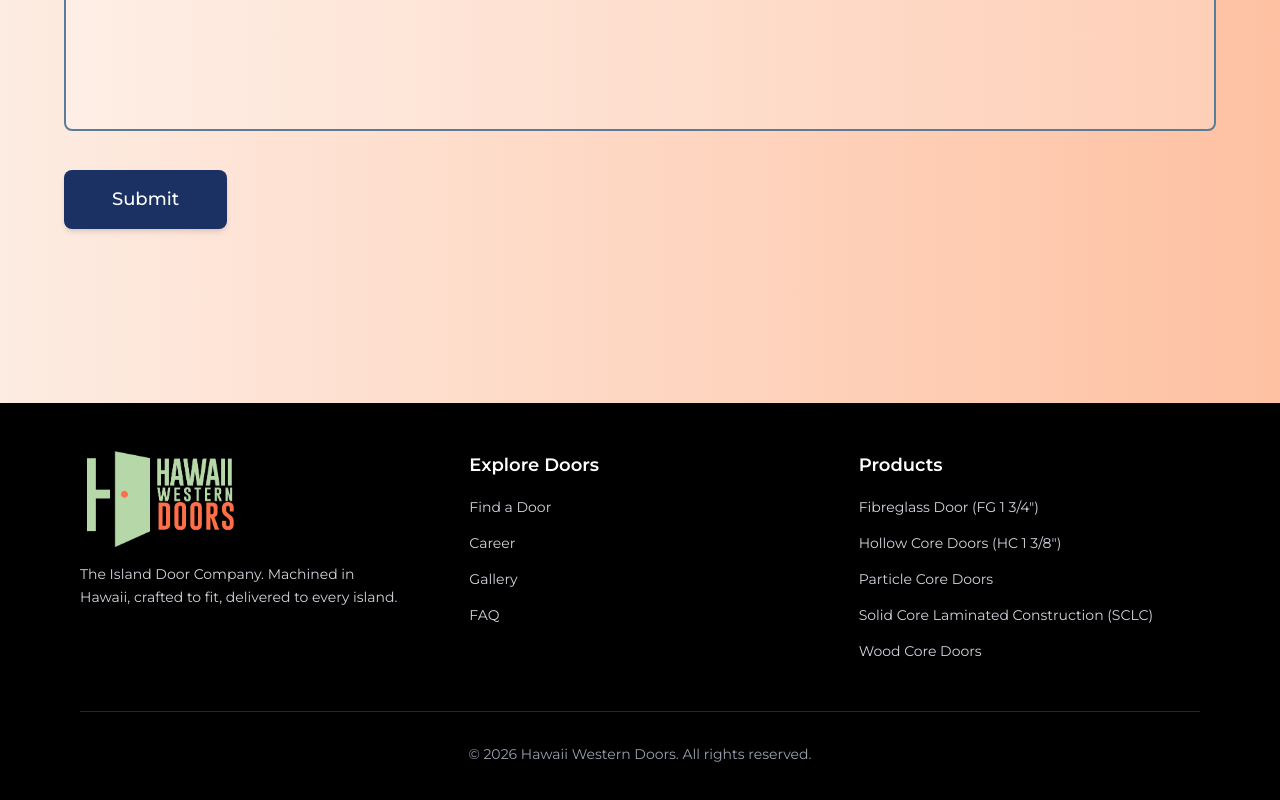
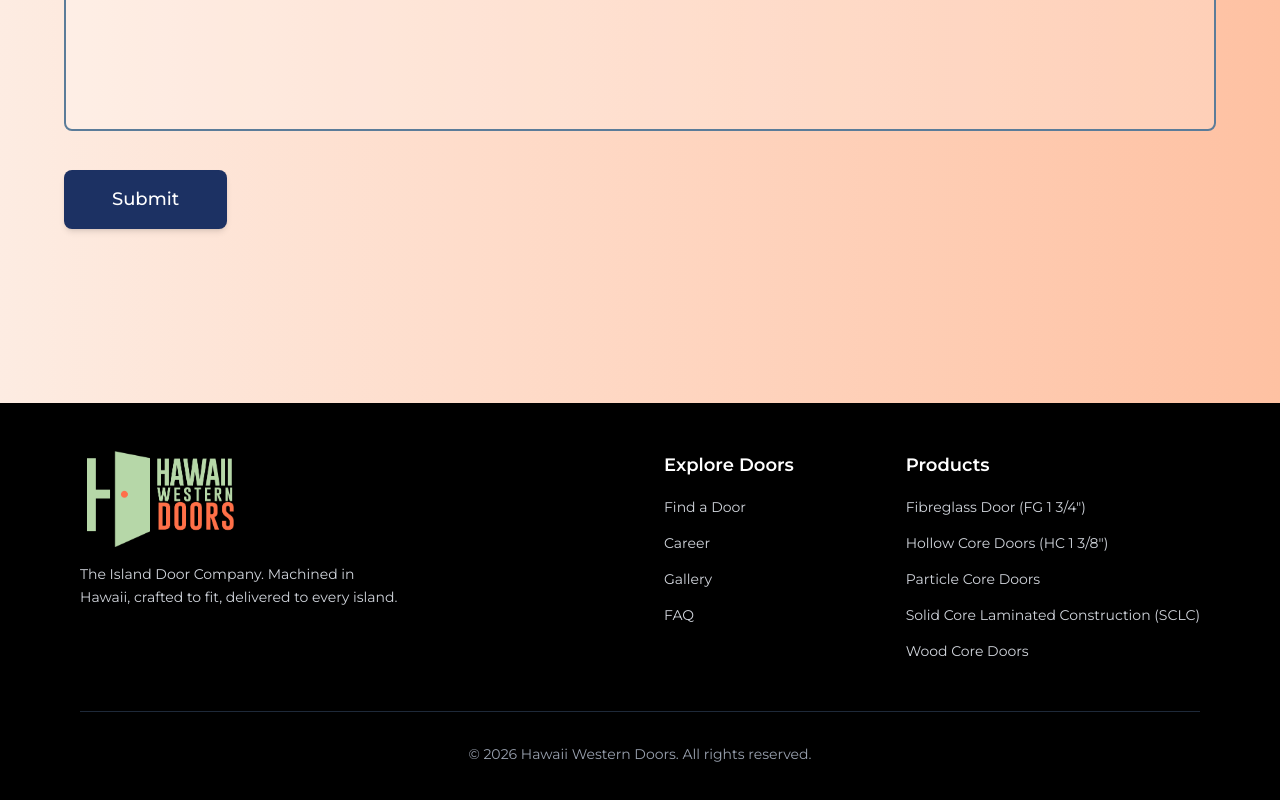
Before and after one commit to iamjuu/hawaii-door, a Next.js app: page /form in a window 1280 px wide. Shown: the part 471-1271 px from the top of the page. Built offline with nearby package versions, Linux system fonts and the light colour scheme; a web font is replaced by a local one.

Commit message:
footer updating

```diff
--- a/app/page.tsx
+++ b/app/page.tsx
@@ -6,7 +6,7 @@
 import { WhatsAppIconSvg } from "@/public/assets";
 
 export default function Home() {
-  const whatsappNumber = "8075699058";
+  const whatsappNumber = "7025715250";
   const whatsappText = encodeURIComponent("Hi");
   const [isBouncing, setIsBouncing] = useState(false);
 
--- a/components/user/Footer.tsx
+++ b/components/user/Footer.tsx
@@ -5,7 +5,7 @@
   return (
     <footer className="bg-black text-white py-12 px-6 md:px-12 lg:px-20">
       <div className="max-w-7xl mx-auto">
-        <div className="grid grid-cols-1 md:grid-cols-3 gap-8 md:gap-12">
+        <div className="grid grid-cols-1 md:grid-cols-2 gap-8 md:gap-12">
           {/* Logo and Description */}
           <div className="flex flex-col space-y-4">
             <div className="relative w-48 h-24">
@@ -22,6 +22,7 @@
           </div>
 
           {/* Explore Doors */}
+          <div className='justify-between flex '>
           <div>
             <h3 className="text-lg font-semibold mb-4">Explore Doors</h3>
             <ul className="space-y-3">
@@ -79,7 +80,9 @@
               </li>
             </ul>
           </div>
+          </div>
         </div>
+
 
         {/* Bottom Section - Optional */}
         <div className="mt-12 pt-8 border-t border-gray-800 text-center text-gray-400 text-sm">
```
